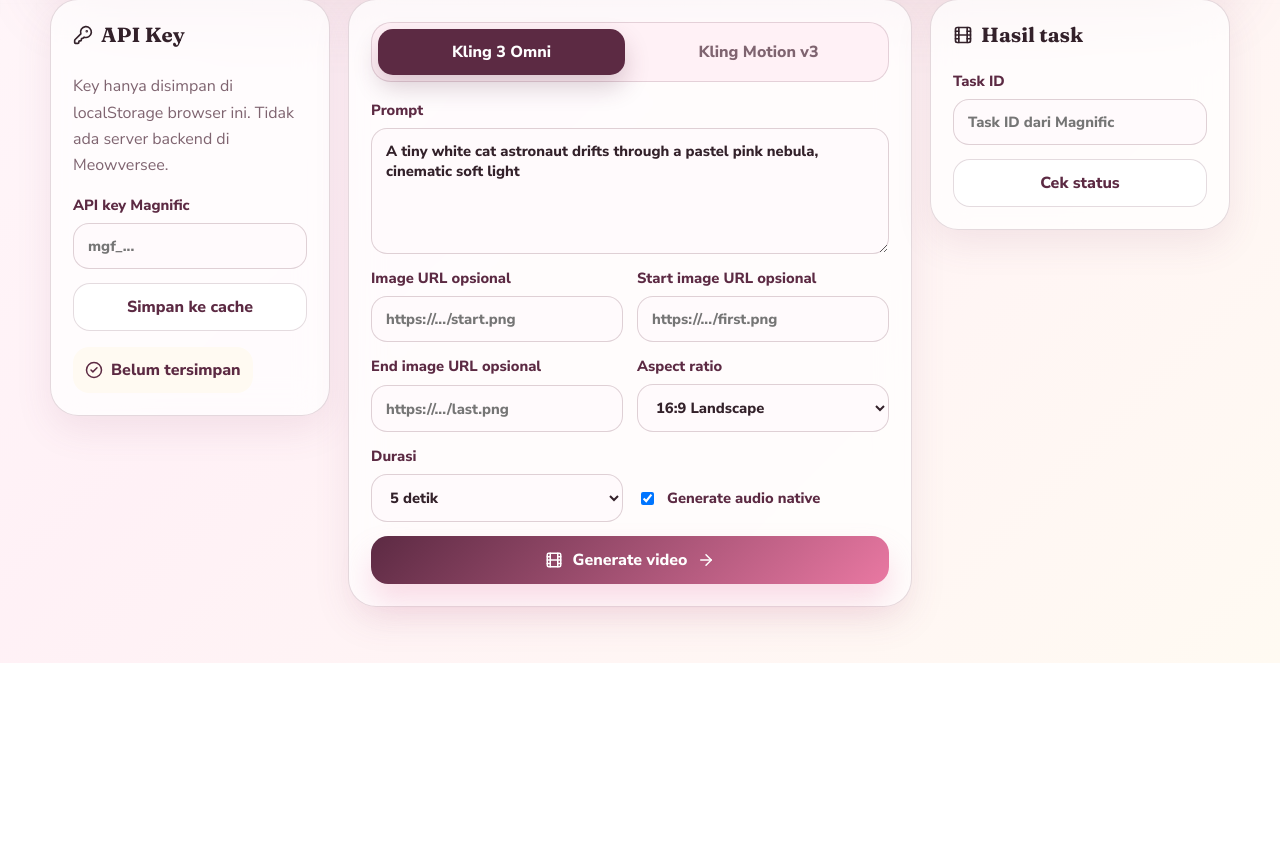
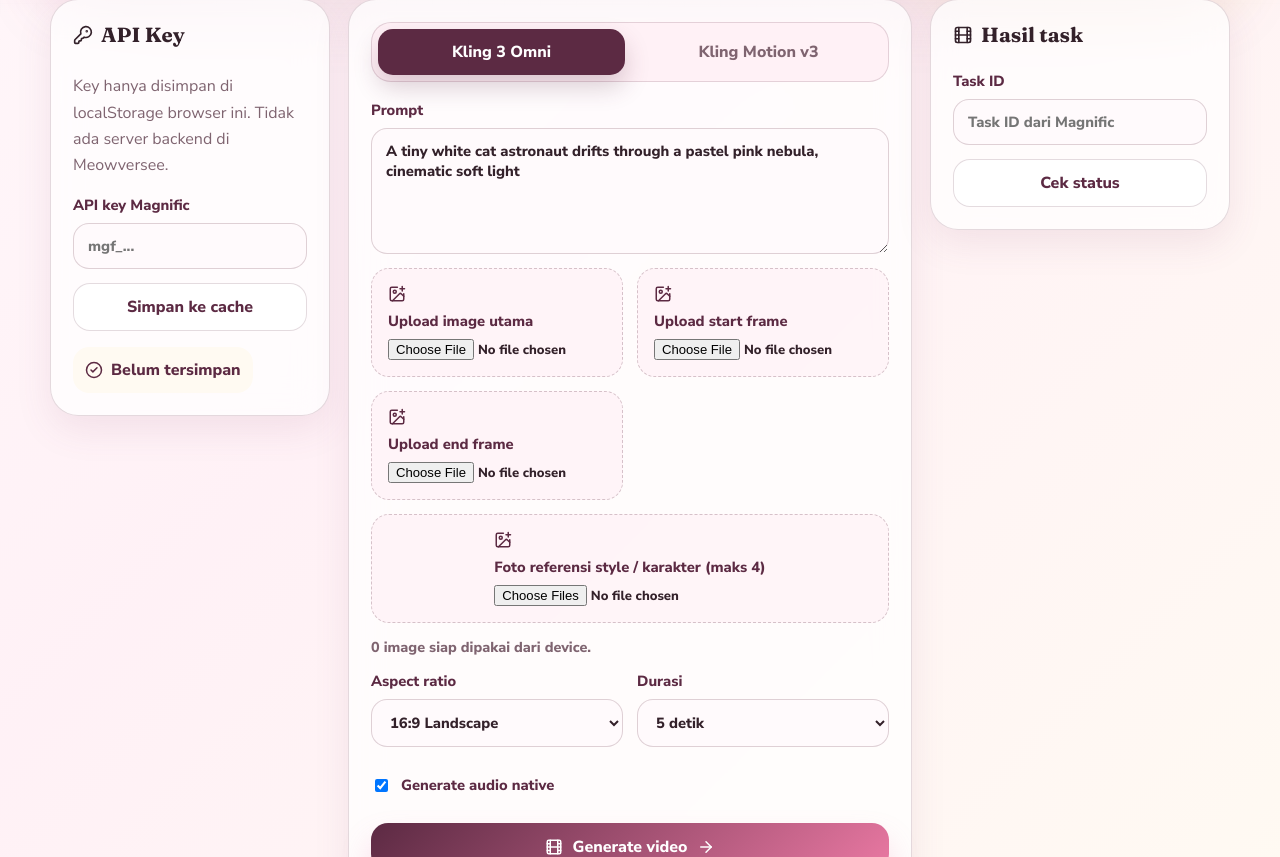
Before and after one commit to Dilslino/meowversee, a React (Vite) app: page / in a window 1280 px wide. Shown: the part 501-1358 px from the top of the page. Before the commit the page ends 1164 px from the top, so only its background shows below. Built offline with nearby package versions, Linux system fonts and the light colour scheme.

Commit message:
feat: add upload images and cached history

```diff
--- a/src/api.ts
+++ b/src/api.ts
@@ -7,6 +7,7 @@ export type GeneratePayload = {
   startImageUrl?: string;
   endImageUrl?: string;
   videoUrl?: string;
+  referenceImageUrls?: string[];
   aspectRatio?: 'auto' | '16:9' | '9:16' | '1:1';
   duration?: string;
   generateAudio?: boolean;
@@ -20,6 +21,14 @@ export type MagnificTask = {
   generated?: string[];
 };
 
+export type CachedHistoryItem = {
+  task: MagnificTask;
+  model: ModelId;
+  prompt: string;
+  createdAt: number;
+  expiresAt: number;
+};
+
 export type ApiResult<T> = {
   ok: boolean;
   data?: T;
@@ -27,6 +36,10 @@ export type ApiResult<T> = {
 };
 
 const BASE_URL = 'https://api.magnific.com';
+const HISTORY_KEY = 'meowversee:generate-history';
+const HISTORY_TTL_MS = 24 * 60 * 60 * 1000;
+const MAX_HISTORY_ITEMS = 12;
+
 
 const endpoints: Record<ModelId, { create: string; status: string }> = {
   omni: {
@@ -53,6 +66,49 @@ export function storeApiKey(value: string): void {
   window.localStorage.setItem('meowversee:magnific-api-key', key);
 }
 
+export function getCachedHistory(now = Date.now()): CachedHistoryItem[] {
+  const raw = window.localStorage.getItem(HISTORY_KEY);
+  if (!raw) return [];
+
+  try {
+    const parsed = JSON.parse(raw) as unknown;
+    if (!Array.isArray(parsed)) return [];
+
+    const items = parsed.filter(isCachedHistoryItem).filter((item) => item.expiresAt > now);
+    if (items.length !== parsed.length) writeCachedHistory(items);
+    return items;
+  } catch {
+    window.localStorage.removeItem(HISTORY_KEY);
+    return [];
+  }
+}
+
+export function cacheHistoryItem(model: ModelId, task: MagnificTask, prompt: string, now = Date.now()): CachedHistoryItem[] {
+  const item: CachedHistoryItem = {
+    task,
+    model,
+    prompt: prompt.trim(),
+    createdAt: now,
+    expiresAt: now + HISTORY_TTL_MS,
+  };
+  const deduped = getCachedHistory(now).filter((entry) => entry.task.task_id !== task.task_id);
+  const next = [item, ...deduped].slice(0, MAX_HISTORY_ITEMS);
+  writeCachedHistory(next);
+  return next;
+}
+
+export function updateCachedHistoryTask(model: ModelId, task: MagnificTask, now = Date.now()): CachedHistoryItem[] {
+  const next = getCachedHistory(now).map((entry) =>
+    entry.model === model && entry.task.task_id === task.task_id ? { ...entry, task } : entry,
+  );
+  writeCachedHistory(next);
+  return next;
+}
+
+function writeCachedHistory(items: CachedHistoryItem[]): void {
+  window.localStorage.setItem(HISTORY_KEY, JSON.stringify(items));
+}
+
 export function buildRequestBody(model: ModelId, payload: GeneratePayload): Record<string, unknown> {
   if (model === 'motion') {
     const body: Record<string, unknown> = {
@@ -72,6 +128,7 @@ export function buildRequestBody(model: ModelId, payload: GeneratePayload): Reco
   if (payload.imageUrl?.trim()) body.image_url = payload.imageUrl.trim();
   if (payload.startImageUrl?.trim()) body.start_image_url = payload.startImageUrl.trim();
   if (payload.endImageUrl?.trim()) body.end_image_url = payload.endImageUrl.trim();
+  if (payload.referenceImageUrls?.length) body.image_urls = payload.referenceImageUrls.filter((url) => url.trim()).map((url) => url.trim()).slice(0, 4);
   if (payload.aspectRatio) body.aspect_ratio = payload.aspectRatio;
   if (payload.duration) body.duration = payload.duration;
   if (typeof payload.generateAudio === 'boolean') body.generate_audio = payload.generateAudio;
@@ -204,3 +261,19 @@ function readString(value: unknown): string | undefined {
 function readStringArray(value: unknown): string[] | undefined {
   return Array.isArray(value) ? value.filter((item): item is string => typeof item === 'string') : undefined;
 }
+
+function isCachedHistoryItem(value: unknown): value is CachedHistoryItem {
+  const item = asRecord(value);
+  const task = asRecord(item?.task);
+  const model = item?.model;
+  const status = task?.status;
+
+  return (
+    (model === 'omni' || model === 'motion') &&
+    typeof item?.prompt === 'string' &&
+    typeof item?.createdAt === 'number' &&
+    typeof item?.expiresAt === 'number' &&
+    typeof task?.task_id === 'string' &&
+    typeof status === 'string'
+  );
+}
--- a/src/main.tsx
+++ b/src/main.tsx
@@ -1,15 +1,19 @@
 import React, { FormEvent, useEffect, useMemo, useState } from 'react';
 import { createRoot } from 'react-dom/client';
-import { ArrowRight, Cat, CheckCircle2, ExternalLink, Film, KeyRound, Loader2, Sparkles } from 'lucide-react';
+import { ArrowRight, Cat, CheckCircle2, ExternalLink, Film, ImagePlus, KeyRound, Loader2, Sparkles } from 'lucide-react';
 import './styles.css';
 import {
+  CachedHistoryItem,
   GeneratePayload,
   MagnificTask,
   ModelId,
+  cacheHistoryItem,
   generateVideo,
+  getCachedHistory,
   getStoredApiKey,
   getTaskStatus,
   storeApiKey,
+  updateCachedHistoryTask,
 } from './api';
 
 const modelCopy: Record<ModelId, { title: string; eyebrow: string; description: string }> = {
@@ -33,6 +37,7 @@ function App() {
   const [startImageUrl, setStartImageUrl] = useState('');
   const [endImageUrl, setEndImageUrl] = useState('');
   const [videoUrl, setVideoUrl] = useState('');
+  const [referenceImageUrls, setReferenceImageUrls] = useState<string[]>([]);
   const [aspectRatio, setAspectRatio] = useState<GeneratePayload['aspectRatio']>('16:9');
   const [duration, setDuration] = useState('5');
   const [generateAudio, setGenerateAudio] = useState(true);
@@ -42,19 +47,41 @@ function App() {
   const [task, setTask] = useState<MagnificTask | null>(null);
   const [message, setMessage] = useState('');
   const [loading, setLoading] = useState(false);
+  const [history, setHistory] = useState<CachedHistoryItem[]>([]);
 
   useEffect(() => {
     setApiKey(getStoredApiKey());
+    setHistory(getCachedHistory());
   }, []);
 
   const current = modelCopy[model];
   const maskedKey = useMemo(() => (apiKey ? `${apiKey.slice(0, 6)}••••${apiKey.slice(-4)}` : 'Belum tersimpan'), [apiKey]);
+  const imagePreviewCount = referenceImageUrls.length + (imageUrl ? 1 : 0) + (startImageUrl ? 1 : 0);
 
   function handleKeySave(event: FormEvent<HTMLFormElement>) {
     event.preventDefault();
     storeApiKey(apiKey);
     setApiKey(getStoredApiKey());
     setMessage(apiKey.trim() ? 'API key tersimpan di cache browser.' : 'API key dihapus dari cache browser.');
+  }
+
+  async function handleImageUpload(target: 'image' | 'start' | 'end' | 'reference', files: FileList | null) {
+    if (!files?.length) return;
+    const urls = await Promise.all(Array.from(files).slice(0, target === 'reference' ? 4 : 1).map(readFileAsDataUrl));
+
+    if (target === 'image') setImageUrl(urls[0]);
+    if (target === 'start') setStartImageUrl(urls[0]);
+    if (target === 'end') setEndImageUrl(urls[0]);
+    if (target === 'reference') setReferenceImageUrls(urls.slice(0, 4));
+  }
+
+  function readFileAsDataUrl(file: File): Promise<string> {
+    return new Promise((resolve, reject) => {
+      const reader = new FileReader();
+      reader.addEventListener('load', () => resolve(String(reader.result ?? '')));
+      reader.addEventListener('error', () => reject(reader.error ?? new Error('Gagal membaca file.')));
+      reader.readAsDataURL(file);
+    });
   }
 
   async function handleGenerate(event: FormEvent<HTMLFormElement>) {
@@ -68,6 +95,7 @@ function App() {
       startImageUrl,
       endImageUrl,
       videoUrl,
+      referenceImageUrls,
       aspectRatio,
       duration,
       generateAudio,
@@ -85,7 +113,8 @@ function App() {
 
     setTask(result.data);
     setTaskId(result.data.task_id);
-    setMessage('Task berhasil dibuat. Gunakan cek status untuk melihat hasil video.');
+    setHistory(cacheHistoryItem(model, result.data, prompt));
+    setMessage('Task dibuat. History tersimpan 24 jam.');
   }
 
   async function handleCheckStatus() {
@@ -100,6 +129,7 @@ function App() {
     }
 
     setTask(result.data);
+    setHistory(updateCachedHistoryTask(model, result.data));
     setMessage(`Status terbaru: ${result.data.status}.`);
   }
 
@@ -170,18 +200,27 @@ function App() {
 
             {model === 'omni' ? (
               <>
-                <label>
-                  Image URL opsional
-                  <input value={imageUrl} onChange={(event) => setImageUrl(event.target.value)} placeholder="https://.../start.png" />
+                <label className="upload-card">
+                  <ImagePlus size={18} />
+                  Upload image utama
+                  <input type="file" accept="image/png,image/jpeg,image/webp" onChange={(event) => void handleImageUpload('image', event.target.files)} />
                 </label>
-                <label>
-                  Start image URL opsional
-                  <input value={startImageUrl} onChange={(event) => setStartImageUrl(event.target.value)} placeholder="https://.../first.png" />
+                <label className="upload-card">
+                  <ImagePlus size={18} />
+                  Upload start frame
+                  <input type="file" accept="image/png,image/jpeg,image/webp" onChange={(event) => void handleImageUpload('start', event.target.files)} />
                 </label>
-                <label>
-                  End image URL opsional
-                  <input value={endImageUrl} onChange={(event) => setEndImageUrl(event.target.value)} placeholder="https://.../last.png" />
+                <label className="upload-card">
+                  <ImagePlus size={18} />
+                  Upload end frame
+                  <input type="file" accept="image/png,image/jpeg,image/webp" onChange={(event) => void handleImageUpload('end', event.target.files)} />
                 </label>
+                <label className="upload-card wide">
+                  <ImagePlus size={18} />
+                  Foto referensi style / karakter (maks 4)
+                  <input type="file" accept="image/png,image/jpeg,image/webp" multiple onChange={(event) => void handleImageUpload('reference', event.target.files)} />
+                </label>
+                <div className="upload-note wide">{imagePreviewCount} image siap dipakai dari device.</div>
                 <label>
                   Aspect ratio
                   <select value={aspectRatio} onChange={(event) => setAspectRatio(event.target.value as GeneratePayload['aspectRatio'])}>
@@ -206,9 +245,10 @@ function App() {
               </>
             ) : (
               <>
-                <label>
-                  Character image URL
-                  <input value={imageUrl} onChange={(event) => setImageUrl(event.target.value)} placeholder="https://.../character.webp" />
+                <label className="upload-card">
+                  <ImagePlus size={18} />
+                  Upload character image
+                  <input type="file" accept="image/png,image/jpeg,image/webp" onChange={(event) => void handleImageUpload('image', event.target.files)} />
                 </label>
                 <label>
                   Motion video URL
@@ -252,6 +292,28 @@ function App() {
               ))}
             </div>
           )}
+          {history.length > 0 && (
+            <div className="history-list" aria-label="History generate 24 jam">
+              <strong>History 24 jam</strong>
+              {history.map((item) => (
+                <button
+                  key={item.task.task_id}
+                  type="button"
+                  className="history-item"
+                  onClick={() => {
+                    setModel(item.model);
+                    setTask(item.task);
+                    setTaskId(item.task.task_id);
+                    setPrompt(item.prompt);
+                  }}
+                >
+                  <span>{modelCopy[item.model].title}</span>
+                  <code>{item.task.task_id}</code>
+                  <em>{item.task.status}</em>
+                </button>
+              ))}
+            </div>
+          )}
         </aside>
       </section>
     </main>
--- a/src/styles.css
+++ b/src/styles.css
@@ -293,6 +293,30 @@ select:focus {
 
 .switch-row input { width: auto; }
 
+.upload-card {
+  min-height: 96px;
+  border: 1px dashed rgba(108, 59, 80, 0.28);
+  border-radius: 18px;
+  padding: 16px;
+  background: rgba(255, 241, 246, 0.72);
+  color: var(--plum);
+  place-content: center;
+}
+
+.upload-card input {
+  padding: 0;
+  border: 0;
+  border-radius: 0;
+  background: transparent;
+  font-size: 0.82rem;
+}
+
+.upload-note {
+  color: var(--muted);
+  font-size: 0.9rem;
+  font-weight: 800;
+}
+
 .cache-note {
   margin-top: 16px;
   padding: 12px;
@@ -346,6 +370,42 @@ select:focus {
 .status.failed { background: #ffe0df; color: #8b2521; }
 .status.in_progress { background: #fff1c7; color: #7a5810; }
 
+.history-list {
+  display: grid;
+  gap: 10px;
+  border-top: 1px solid var(--line);
+  padding-top: 14px;
+}
+
+.history-list > strong {
+  font-family: 'Fraunces', serif;
+  font-size: 1.05rem;
+}
+
+.history-item {
+  display: grid;
+  gap: 5px;
+  width: 100%;
+  border: 1px solid var(--line);
+  border-radius: 16px;
+  padding: 12px;
+  text-align: left;
+  background: #fff;
+  color: var(--ink);
+}
+
+.history-item span,
+.history-item em {
+  font-weight: 900;
+  font-style: normal;
+}
+
+.history-item code {
+  color: var(--muted);
+  overflow: hidden;
+  text-overflow: ellipsis;
+}
+
 .spin { animation: spin 800ms linear infinite; }
 
 @keyframes spin { to { transform: rotate(360deg); } }
```
Also changed, not shown: 1 other file (tests, documents, lock files or other folders).
